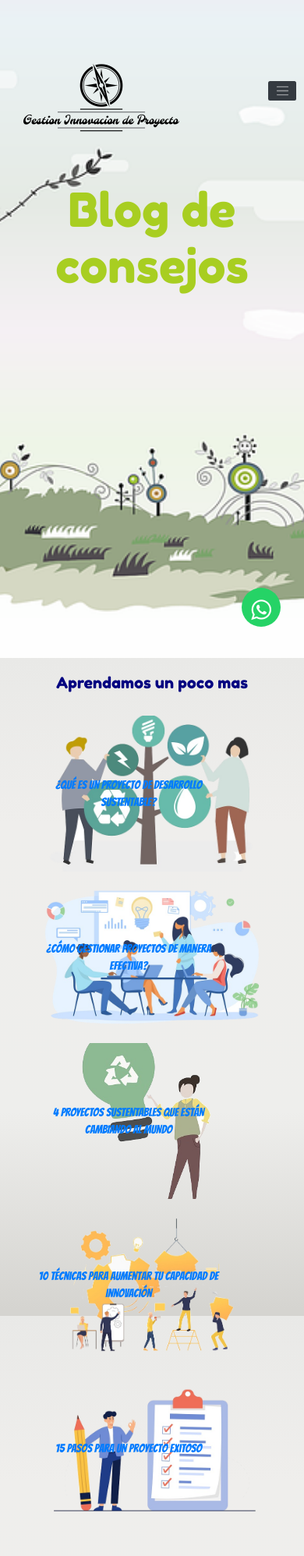
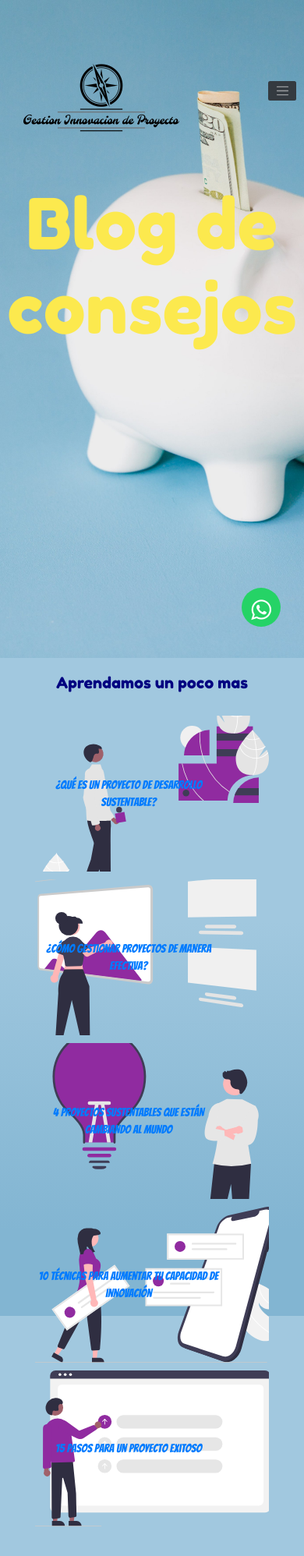
Before and after one commit to admaco87/ProyectoDesarrolloWebCoderHouse, a website: page blog.html in a window 390 px wide. Shown: the top 1996 px of the page at 78% size. Drawn offline with nearby package versions, Linux system fonts and the light colour scheme; a web font is replaced by a local one.

Commit message:
cambioFinalQuinto

```diff
--- a/scss/_main.scss
+++ b/scss/_main.scss
@@ -137,7 +137,7 @@ background-attachment: fixed;
 @media(max-width:780px){
     .test-princ{
         display: grid;
-        grid-template-columns: repeat(2, 1fr);
+        grid-template-columns: repeat(1, 1fr);
         grid-column-gap: 2rem;
          text-align: center;
             .test-imagen{
--- a/scss/_navSecciones.scss
+++ b/scss/_navSecciones.scss
@@ -320,7 +320,7 @@
 /*Blog*/
 
 .entrada-bg{
-    background-image: linear-gradient(to top, #d5d4d0 0%, #d5d4d0 1%, #eeeeec 31%, #efeeec 75%, #e9e9e7 100%);
+    background: linear-gradient(0deg, rgba(130,181,210,1) 13%, rgba(161,200,223,1) 60%);
     background-attachment: fixed;
 
 }
@@ -373,7 +373,7 @@
 .titulo-blog{
     font-family: $font-blog;
     font-size: 9rem;
-    color: $principal-color;
+    color: #FCE94E;
     text-align: center;
     padding-bottom: 30rem;
     position: relative;
@@ -384,7 +384,7 @@
 
 .principalTex{
     font-family: 'Fredoka One', cursive;
-    color: #000080;
+    color: wheat;
     font-size: 5rem;
     text-align: center;
     padding: 2rem 0;
@@ -419,33 +419,34 @@
     }
 
 .conteiner.primeraFoto{
-    background: url(../img/img-blog1.png);
+    background: url(../img/imgblog1.svg);
     background-size: cover;
     background-position: center;
 }
 
 .conteiner.segundaFoto{
-    background: url(../img/img-blog2.png);
+    background: url(../img/img-blog2.svg);
     background-size: cover;
     background-position: center;
 }
 .conteiner.terceraFoto{
-    background: url(../img/img-blog3.png);
+    background: url(../img/img-blog3.svg);
     background-size: cover;
     background-position: center;
 }
 .conteiner.cuartaFoto{
-    background: url(../img/img-blog4.png);
+    background: url(../img/img-blog4.svg);
     background-size: cover;
     background-position: center;
 }
 .conteiner.quintaFoto{
-    background: url(../img/img-blog5.png);
+    background: url(../img/img-blog5.svg);
     background-size: cover;
     background-position: center;
 }
 
 @media (max-width:480px){
+    @include miBanner(mobile);
     .titulo-blog{
         font-family: $font-blog;
         font-size: 6rem;
@@ -454,7 +455,9 @@
         padding-bottom: 30rem;
         position: relative;
         &:hover{
-            transform: translateX(25px);
+
+            transform: none;
+
         }
     }
     .principalTex{
--- a/scss/_vars.scss
+++ b/scss/_vars.scss
@@ -46,16 +46,16 @@ $font-blog:'Fredoka One', cursive;
         opacity: 80%;
     }
     @else if $imagen == imgBlog{
-        background-image: url(../img/bg-blog3.png);
+        background-image: url(../img/headerblogE.jpg);
     background-size: cover;
     background-repeat: no-repeat;
     height: 100vh;
     background-position: center center;
     }
 
-    @else {
-        background-image: url(../img/bannerError.svg);
-        background-size: cover;
+    @else  {
+    background-image: url(../img/headerblogM.jpg);
+    background-size: cover;
     background-repeat: no-repeat;
     height: 100vh;
     background-position: center center;
```
Also changed, not shown: blog.html (+0 -1 lines), css/styles.css, img/headerblog2.jpg (added), img/headerblogE.jpg (added), img/headerblogM.jpg (added), img/img-blog1.png (deleted), img/img-blog2.png (deleted), img/img-blog2.svg (added), img/img-blog3.png (deleted), img/img-blog3.svg (added), img/img-blog4.png (deleted), img/img-blog4.svg (added), img/img-blog5.png (deleted), img/img-blog5.svg (added), 2 more files, 1 other file.
